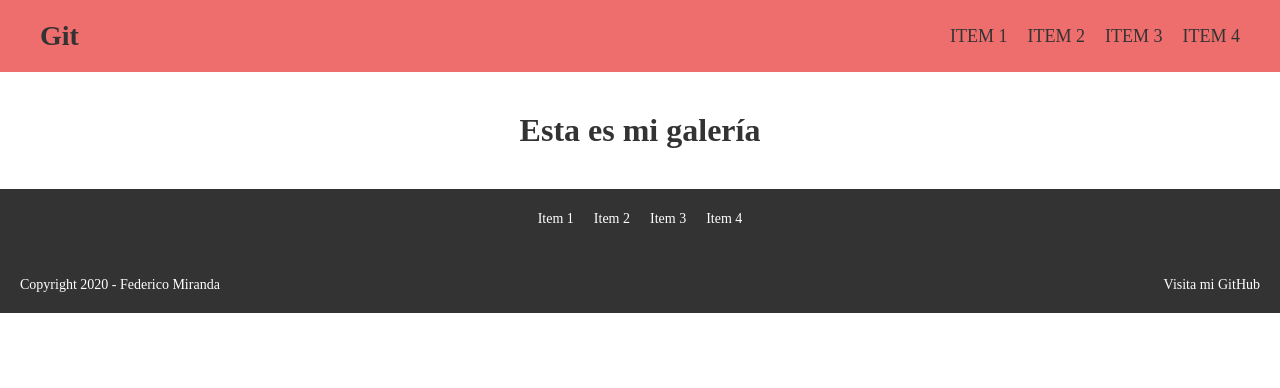
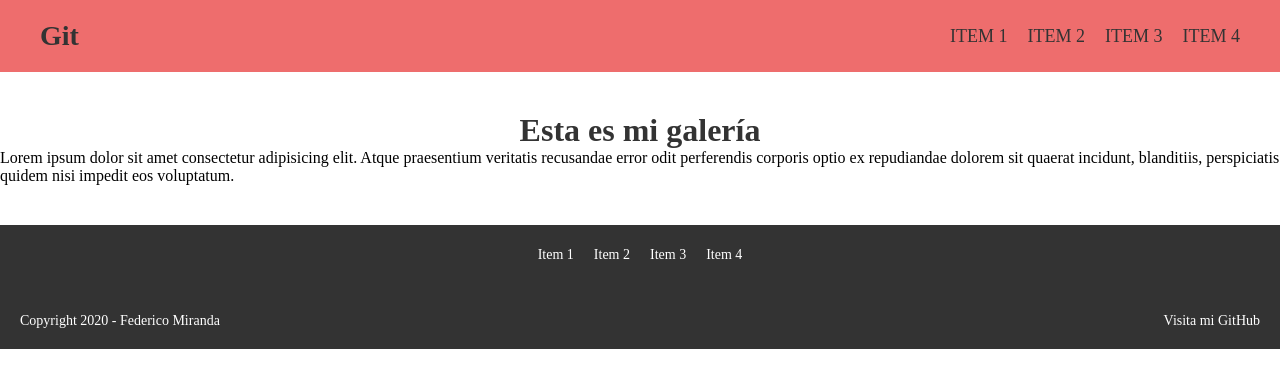
Before and after one commit to federicomiranda/proyecto-de-prueba, a plain HTML site: page index.html in a window 1280 px wide. Drawn offline with Linux system fonts and the light colour scheme.

Commit message:
Agregué un párrafo en galería

```diff
--- a/index.html
+++ b/index.html
@@ -22,6 +22,8 @@
 
     <section class="galeria">
         <h2>Esta es mi galería</h2>
+
+        <p>Lorem ipsum dolor sit amet consectetur adipisicing elit. Atque praesentium veritatis recusandae error odit perferendis corporis optio ex repudiandae dolorem sit quaerat incidunt, blanditiis, perspiciatis quidem nisi impedit eos voluptatum.</p>
     </section>
 
     <footer>
```
